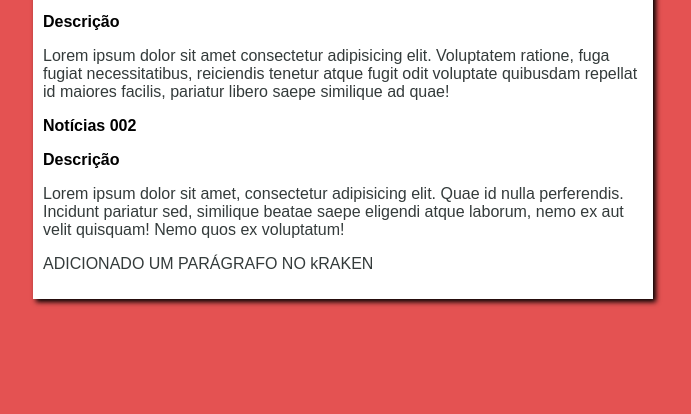
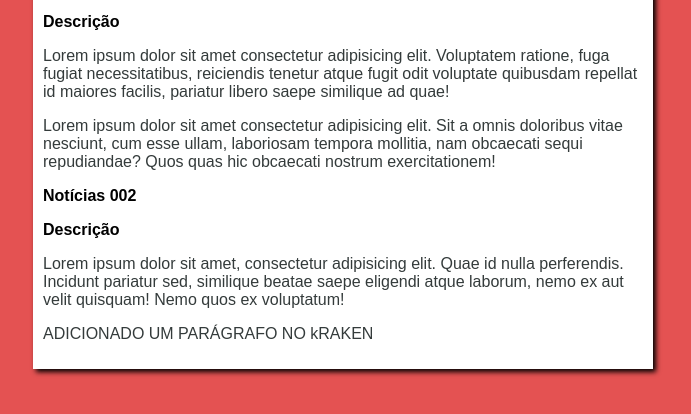
Before and after one commit to WBrunoNogueira/PROJETO-SITE, a plain HTML site: page index.html in a window 1280 px wide. Shown: the part 192-606 px from the top of the page, without its empty margins (297-988 px from the left). Drawn offline with Linux system fonts and the light colour scheme.

Commit message:
Update index.html
ADD UM LOREM

```diff
--- a/index.html
+++ b/index.html
@@ -26,6 +26,9 @@
             <h2> Notícias 001</h2>
             <h3>Descrição</h3>
             <p>Lorem ipsum dolor sit amet consectetur adipisicing elit. Voluptatem ratione, fuga fugiat necessitatibus, reiciendis tenetur atque fugit odit voluptate quibusdam repellat id maiores facilis, pariatur libero saepe similique ad quae!</p>
+
+            <p>Lorem ipsum dolor sit amet consectetur adipisicing elit. Sit a omnis doloribus vitae nesciunt, cum esse ullam, laboriosam tempora mollitia, nam obcaecati sequi repudiandae? Quos quas hic obcaecati nostrum exercitationem!</p>
+
         </article>
         <article>
             <h2> Notícias 002</h2>
```
